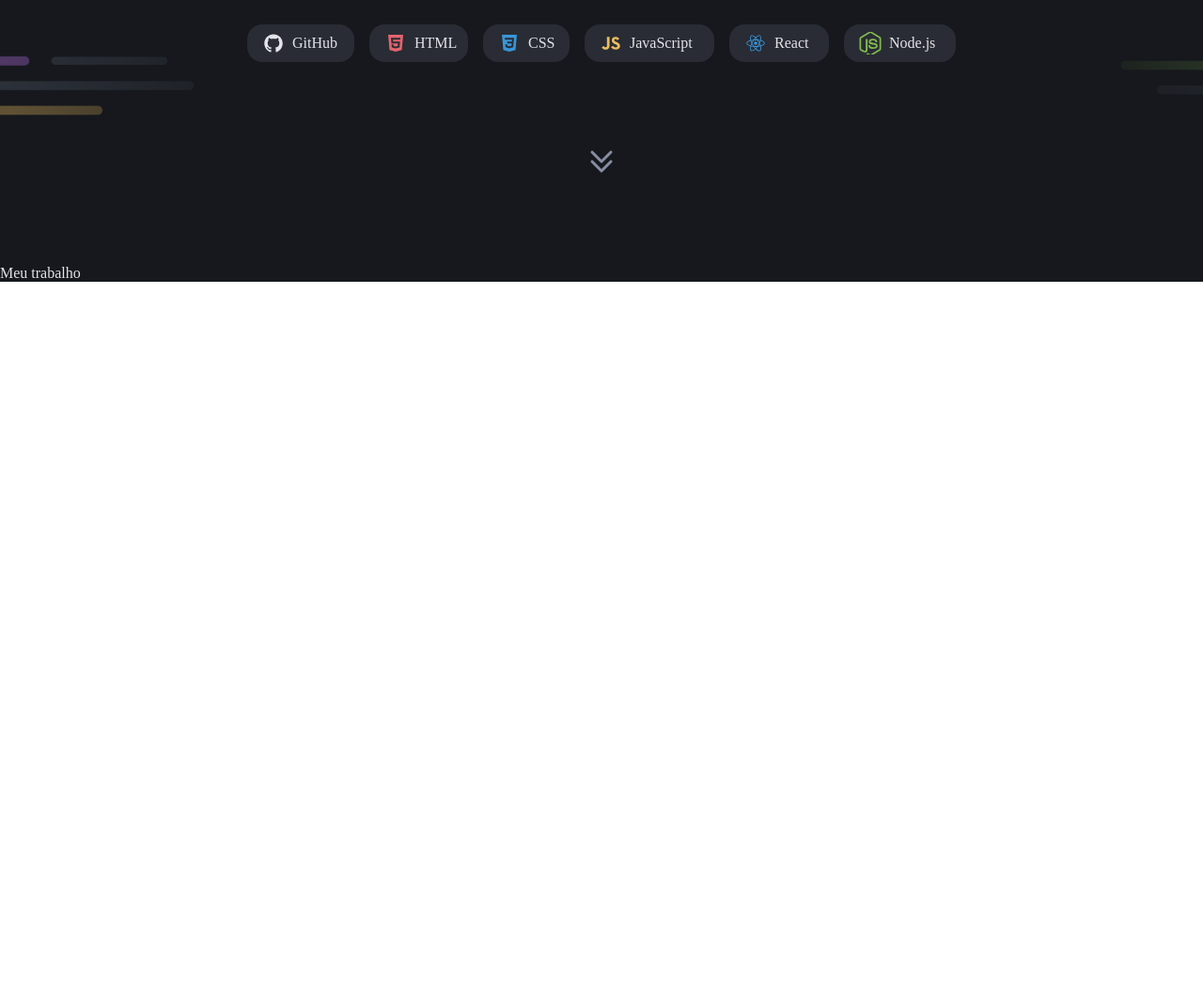
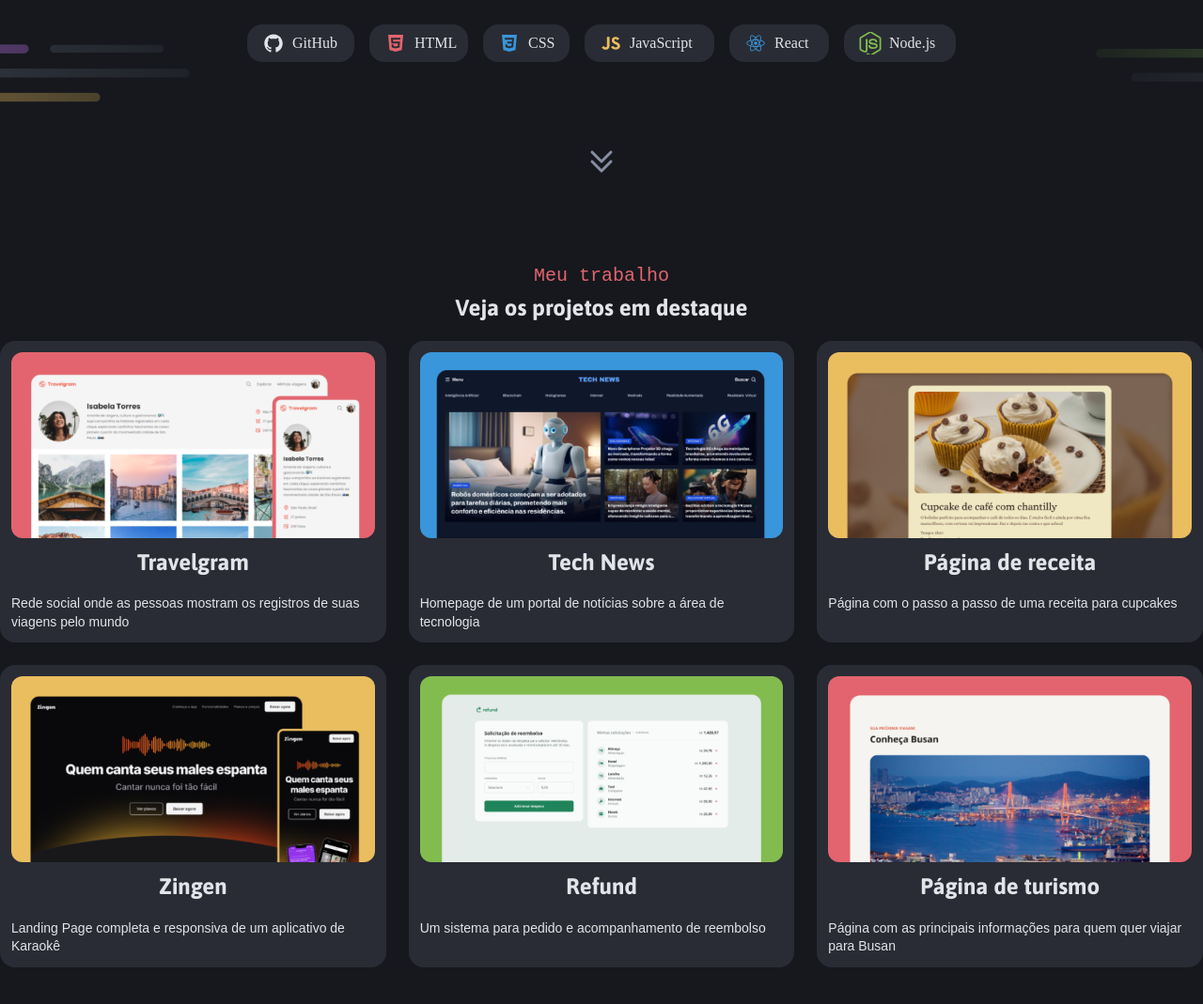
Before and after one commit to adrianomurilojr/projeto-portfolioDev, a plain HTML site: page index.html in a window 1280 px wide. Shown: the part 513-1582 px from the top of the page at 94% size. Before the commit the page ends 813 px from the top, so only its background shows below. Drawn offline with Linux system fonts and the light colour scheme.

Commit message:
organizando os erros e concluindo o main.

```diff
--- a/index.html
+++ b/index.html
@@ -71,7 +71,58 @@
     <main>
       <div>
         <span>Meu trabalho</span>
+        <h1>Veja os projetos em destaque</h1>
       </div>
+
+      <section class="grid">
+        <div class="base-color-300">
+          <img src="assets/imagem/Thumbnail_Project-01.png" alt="Travelgram" />
+          <h1>Travelgram</h1>
+          <p>
+            Rede social onde as pessoas mostram os registros de suas viagens
+            pelo mundo
+          </p>
+        </div>
+
+        <div class="base-color-300">
+          <img src="assets/imagem/Thumbnail_Project-02.png" alt="Tech News" />
+          <h1>Tech News</h1>
+          <p>Homepage de um portal de notícias sobre a área de tecnologia</p>
+        </div>
+
+        <div class="base-color-300">
+          <img
+            src="assets/imagem/Thumbnail_Project-03.png"
+            alt="Página de receita"
+          />
+          <h1>Página de receita</h1>
+          <p>Página com o passo a passo de uma receita para cupcakes</p>
+        </div>
+
+        <div class="base-color-300">
+          <img src="assets/imagem/Thumbnail_Project-04.png" alt="Zingen" />
+          <h1>Zingen</h1>
+          <p>Landing Page completa e responsiva de um aplicativo de Karaokê</p>
+        </div>
+
+        <div class="base-color-300">
+          <img src="assets/imagem/Thumbnail_Project-05.png" alt="Refund" />
+          <h1>Refund</h1>
+          <p>Um sistema para pedido e acompanhamento de reembolso</p>
+        </div>
+
+        <div class="base-color-300">
+          <img
+            src="assets/imagem/Thumbnail_Project-06.png"
+            alt="Página de turismo"
+          />
+          <h1>Página de turismo</h1>
+          <p>
+            Página com as principais informações para quem quer viajar para
+            Busan
+          </p>
+        </div>
+      </section>
     </main>
   </body>
 </html>
--- a/style/global.css
+++ b/style/global.css
@@ -35,8 +35,15 @@
 body {
   font: var(--font-family-aspa);
   color: var(--base-color-600);
-  background-image: url(../assets/Background_Intro.png);
+
+  background-image: url(../assets/Background_Contacts.png);
+  background-repeat: no-repeat;
+  background-position: center;
   background-size: cover;
+  min-height: 100vh;
+
+  margin: 0;
+  padding: 0;
 }
 
 .grid {
--- a/style/header.css
+++ b/style/header.css
@@ -1,3 +1,9 @@
+header {
+  background-image: url(../assets/Background_Intro.png);
+  background-repeat: no-repeat;
+  background-size: cover;
+}
+
 #profile {
   img {
     place-self: auto;
@@ -6,6 +12,7 @@
     object-fit: cover;
     margin-bottom: 64px;
     margin-top: 120px;
+
   }
 
   p {
--- a/style/index.css
+++ b/style/index.css
@@ -1,2 +1,3 @@
 @import url(global.css);
 @import url(header.css);
+@import url(main.css);
--- /dev/null
+++ b/style/main.css
@@ -0,0 +1,53 @@
+main {
+  max-width: 1366px;
+  min-height: 917px;
+  width: 100%;
+  margin: 0 auto;
+  text-align: center;
+}
+
+main span {
+  color: var(--color-red);
+  font: var(--text-subtitle);
+}
+
+main h1 {
+  font: var(--text-md);
+   text-align: center;
+   margin-top: 8px;
+}
+
+main section {
+  display: grid;
+
+  grid-template-columns: repeat(3, 1fr);
+  place-content: center;
+  gap: 24px;
+  margin: 0 auto;
+
+  max-width: 100%;
+
+
+}
+
+main div > img {
+  object-fit: cover;
+  border-radius: 12px;
+  width: 100%;
+  height: auto;
+}
+
+.base-color-300 {
+  background-color: var(--base-color-300);
+  border-radius: 16px;
+  padding: 12px;
+}
+
+main h1 {
+
+}
+
+main p {
+  text-align: start;
+  font: var(--title-sm);
+}
```
